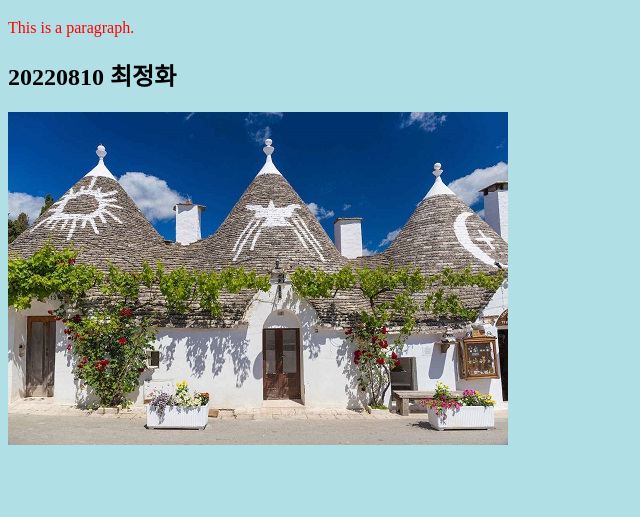
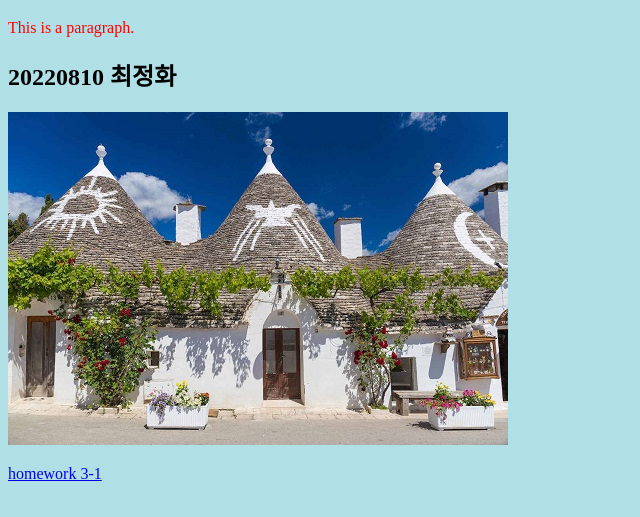
Before and after one commit to chlwjdghk/webpage, a plain HTML site: page index.html in a window 1280 px wide. Shown: the part 61-578 px from the top of the page, without its empty margins (0-640 px from the left). Drawn offline with Linux system fonts and the light colour scheme.

Commit message:
Update index.html

```diff
--- a/index.html
+++ b/index.html
@@ -23,3 +23,5 @@ p    {color: red;}
 
 </body>
 </html>
+
+<p class = "w3-justify"><a href="homework3-5.php">homework 3-1</a></p>
```
